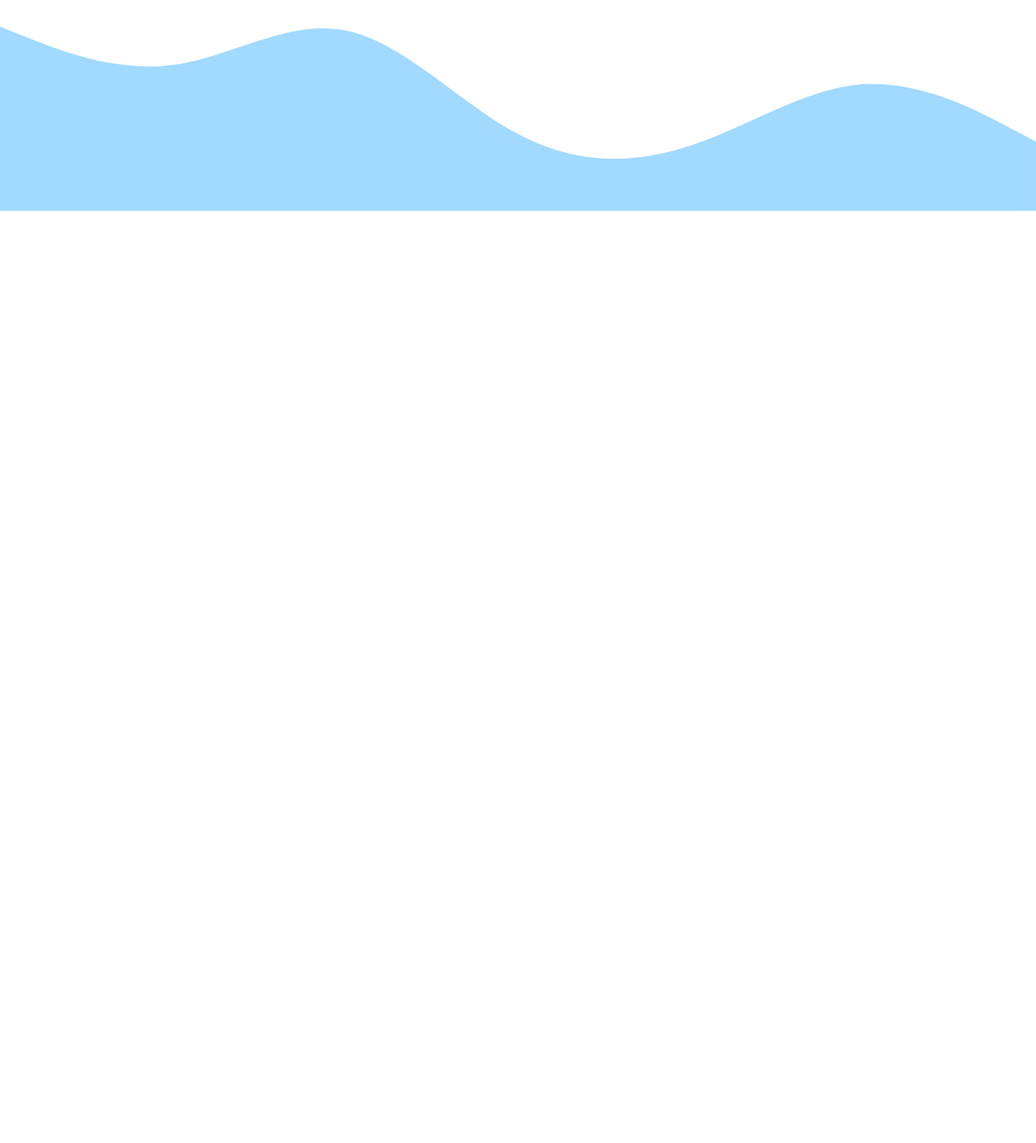
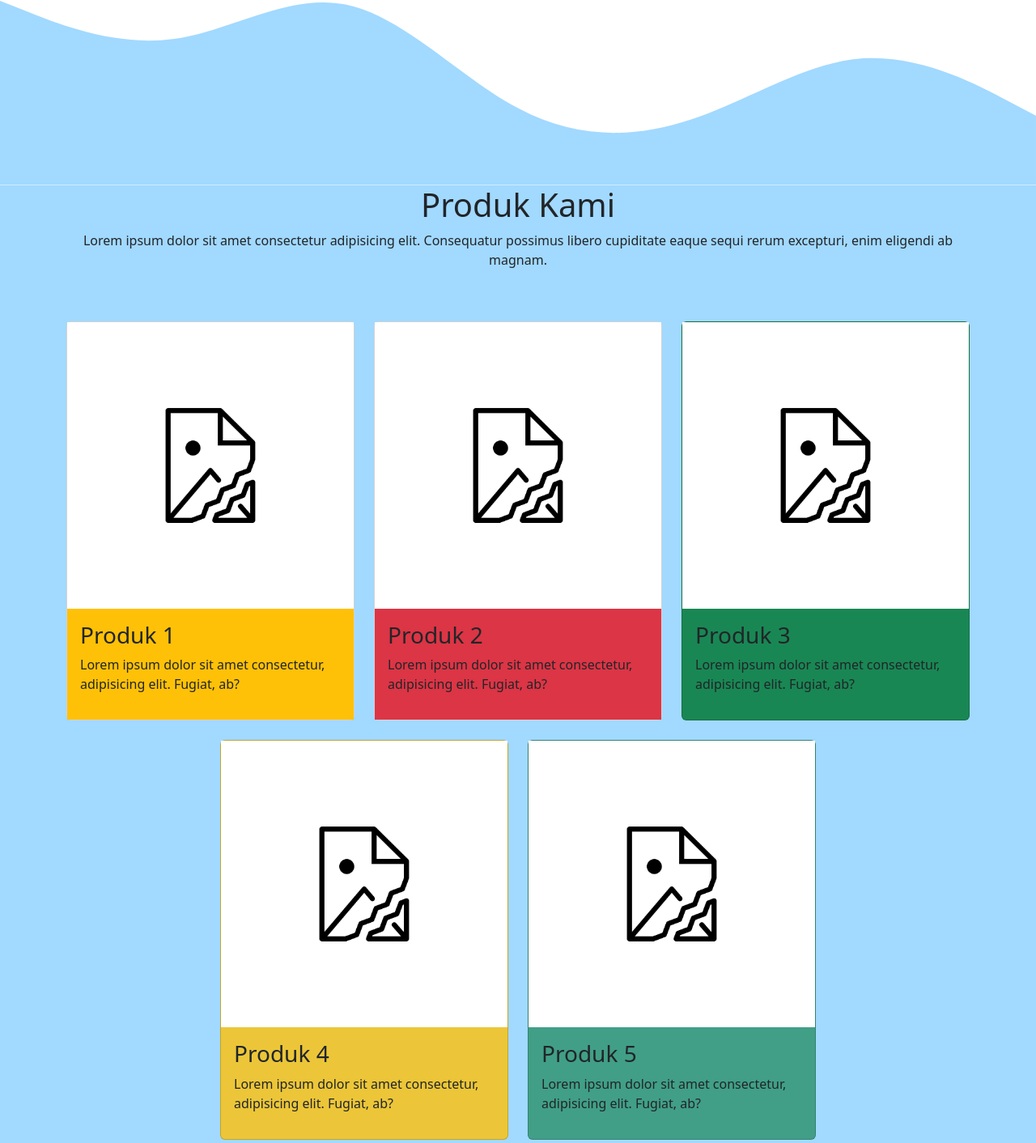
Before and after one commit to HEXS1010/web-boots, a plain HTML site: page index.html in a window 1280 px wide. Shown: the part 1092-2504 px from the top of the page at 81% size. Before the commit the page ends 1353 px from the top, so only its background shows below. Drawn offline with Linux system fonts and the light colour scheme.

Commit message:
selesai untuk section produk

```diff
--- a/index.html
+++ b/index.html
@@ -3,7 +3,7 @@
   <head>
     <meta charset="utf-8" />
     <meta name="viewport" content="width=device-width, initial-scale=1" />
-    <title>Bootstrap demo</title>
+    <title>projek demo</title>
     <link
       href="bootstrap/bootstrap-5.3.8-dist/css/bootstrap.min.css"
       rel="stylesheet"
@@ -90,8 +90,7 @@
 
         <div class="row justify-content-center gap-5">
           <div
-            class="col-4 text-center bg-primary p-3"
-            style="--bs-bg-opacity: 0.5"
+            class="col-md-4 text-center"
           >
             <p class="fs-5">
               Lorem ipsum dolor sit amet consectetur adipisicing elit. At hic
@@ -102,8 +101,7 @@
           </div>
 
           <div
-            class="col-4 text-center bg-primary p-3"
-            style="--bs-bg-opacity: 0.5"
+            class="col-md-4 text-center"
           >
             <p class="fs-5">
               Lorem ipsum dolor sit amet consectetur adipisicing elit. At hic
@@ -128,7 +126,99 @@
       </svg>
     </section>
 
-    <section id="produck"></section>
+    <section id="produck" class="produk" style="background-color: #a2d9ff">
+      <div class="container">
+        <div class="row text-center mb-5">
+          <div class="col px-1">
+            <h3 class="fs-1"">Produk Kami</h3>
+            <p class="text-center">Lorem ipsum dolor sit amet consectetur adipisicing elit. Consequatur possimus libero cupiditate eaque sequi rerum excepturi, enim eligendi ab magnam.</p>
+          </div>
+        </div>
+
+        <div class="row justify-content-center">
+          <div class="col-md-4 mb-4">
+            <div class="card">
+              <img
+                src="img/img-error.png"
+                alt="gambar-produk"
+                class="img-card-top"
+              />
+              <div class="card-body bg-warning">
+                <h3>Produk 1</h3>
+                <p>
+                  Lorem ipsum dolor sit amet consectetur, adipisicing elit.
+                  Fugiat, ab?
+                </p>
+              </div>
+            </div>
+          </div>
+          <div class="col-md-4 mb-4">
+            <div class="card">
+              <img
+                src="img/img-error.png"
+                alt="gambar-produk"
+                class="img-card-top"
+              />
+              <div class="card-body bg-danger">
+                <h3>Produk 2</h3>
+                <p>
+                  Lorem ipsum dolor sit amet consectetur, adipisicing elit.
+                  Fugiat, ab?
+                </p>
+              </div>
+            </div>
+          </div>
+          <div class="col-md-4 mb-4">
+            <div class="card bg-success">
+              <img
+                src="img/img-error.png"
+                alt="gambar-produk"
+                class="img-card-top"
+              />
+              <div class="card-body">
+                <h3>Produk 3</h3>
+                <p>
+                  Lorem ipsum dolor sit amet consectetur, adipisicing elit.
+                  Fugiat, ab?
+                </p>
+              </div>
+            </div>
+          </div>
+          <div class="col-md-4 mb-4">
+            <div class="card bg-warning" style="--bs-bg-opacity: .8;">
+              <img
+                src="img/img-error.png"
+                alt="gambar-produk"
+                class="img-card-top"
+              />
+              <div class="card-body">
+                <h3>Produk 4</h3>
+                <p>
+                  Lorem ipsum dolor sit amet consectetur, adipisicing elit.
+                  Fugiat, ab?
+                </p>
+              </div>
+            </div>
+          </div>
+          <div class="col-md-4 mb-4">
+            <div class="card bg-success" style="--bs-bg-opacity: 0.7">
+              <img
+                src="img/img-error.png"
+                alt="gambar-produk"
+                class="img-card-top"
+              />
+              <div class="card-body">
+                <h3>Produk 5</h3>
+                <p>
+                  Lorem ipsum dolor sit amet consectetur, adipisicing elit.
+                  Fugiat, ab?
+                </p>
+              </div>
+            </div>
+          </div>
+        </div>
+      </div>
+    </section>
 
     <script src="bootstrap/bootstrap-5.3.8-dist/js/bootstrap.min.js"></script>
   </body>
```
Also changed, not shown: img/img-error.png (added).
